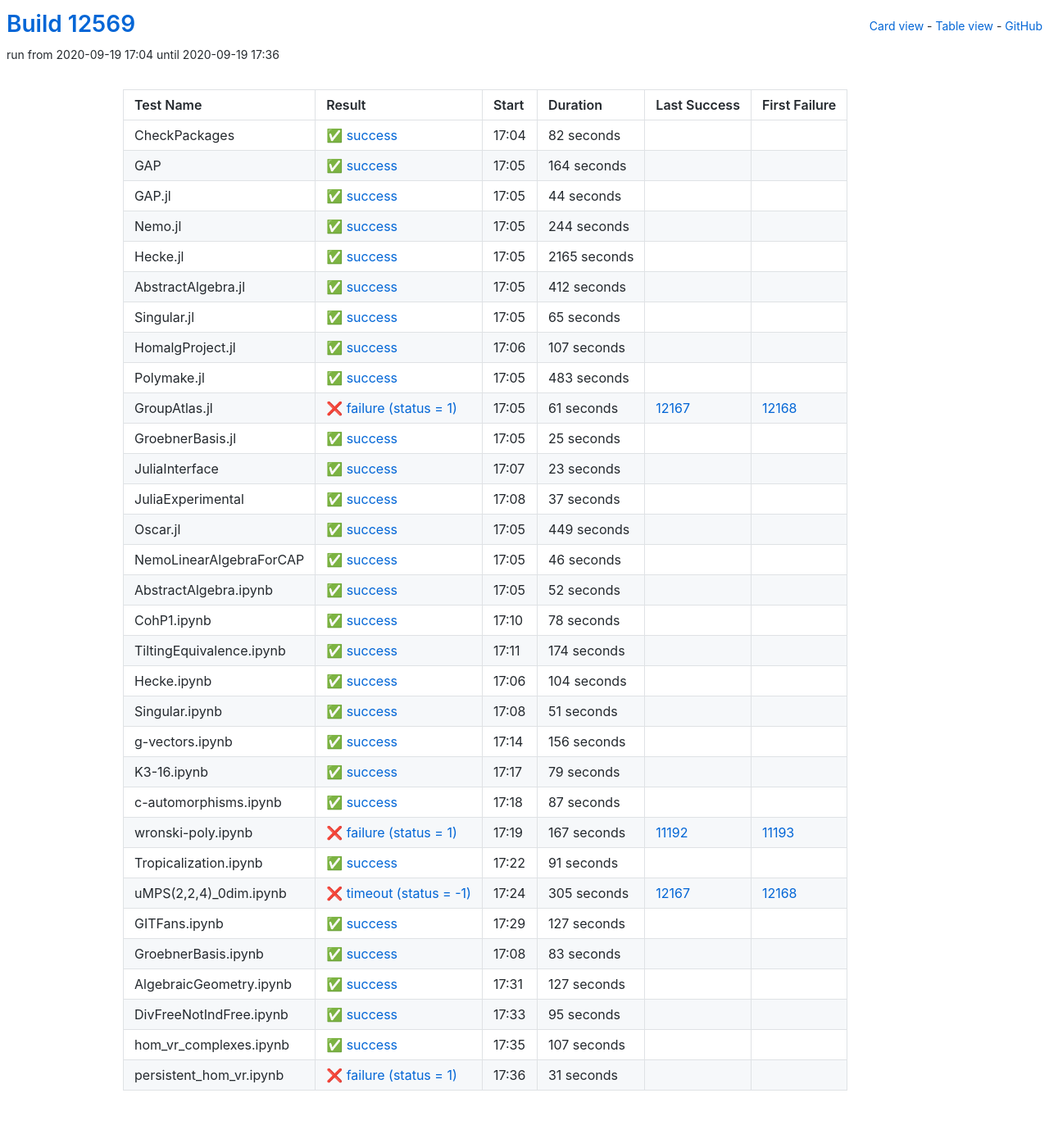
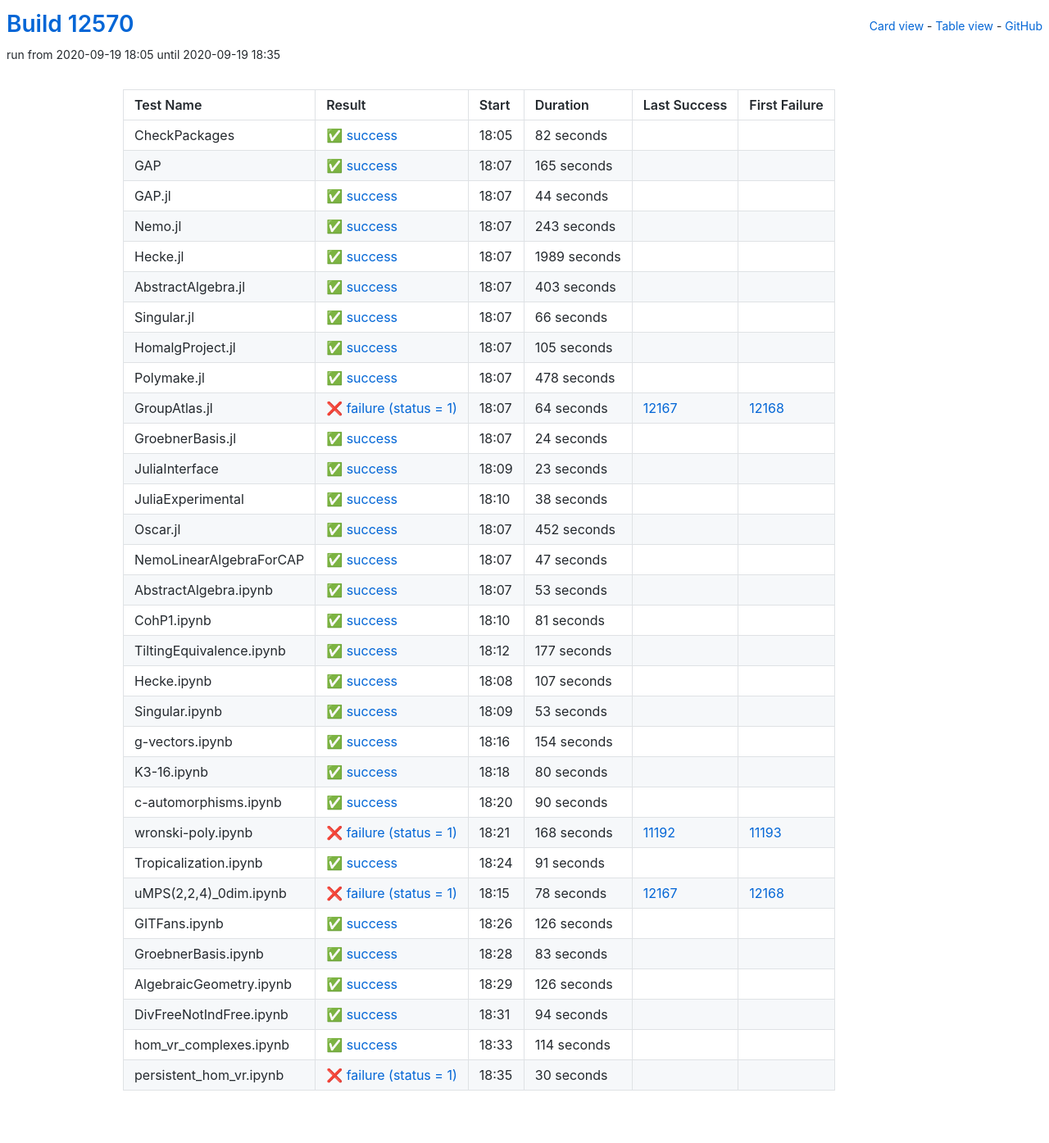
Before and after one commit to oscar-system/oscar-ci-status, a Jekyll site: the page built from table.html, in a window 1280 px wide. Shown: the whole page at 82% size. Built offline with Jekyll 4.4.1, drawn with Linux system fonts in a browser that asks for light colours.

Commit message:
Build #12570

```diff
--- a/_data/ci.yml
+++ b/_data/ci.yml
@@ -1,6 +1,6 @@
 ---
-build: 12569
-build_url: https://oscarci.mathematik.uni-kl.de/job/oscar/12569/
+build: 12570
+build_url: https://oscarci.mathematik.uni-kl.de/job/oscar/12570/
 job: oscar
 organization: oscar-system
 repo: oscar-ci-status
@@ -8,8 +8,8 @@ repourl: https://github.com/oscar-system/oscar-ci-status
 tests:
 - name: CheckPackages
   id: checkpackages
-  log: https://oscarci.mathematik.uni-kl.de/job/oscar/12569/artifact/logs/build-12569/CheckPackages.log
-  start: 2020-09-19 17:04
+  log: https://oscarci.mathematik.uni-kl.de/job/oscar/12570/artifact/logs/build-12570/CheckPackages.log
+  start: 2020-09-19 18:05
   success: true
   exitcode: 0
   status: success
@@ -20,20 +20,20 @@ tests:
   first_failure_url:
 - name: GAP
   id: gap
-  log: https://oscarci.mathematik.uni-kl.de/job/oscar/12569/artifact/logs/build-12569/GAP.log
-  start: 2020-09-19 17:05
+  log: https://oscarci.mathematik.uni-kl.de/job/oscar/12570/artifact/logs/build-12570/GAP.log
+  start: 2020-09-19 18:07
   success: true
   exitcode: 0
   status: success
-  duration: 164
+  duration: 165
   last_success: false
   last_success_url:
   first_failure: false
   first_failure_url:
 - name: GAP.jl
   id: gap-jl
-  log: https://oscarci.mathematik.uni-kl.de/job/oscar/12569/artifact/logs/build-12569/GAP.jl.log
-  start: 2020-09-19 17:05
+  log: https://oscarci.mathematik.uni-kl.de/job/oscar/12570/artifact/logs/build-12570/GAP.jl.log
+  start: 2020-09-19 18:07
   success: true
   exitcode: 0
   status: success
@@ -44,104 +44,104 @@ tests:
   first_failure_url:
 - name: Nemo.jl
   id: nemo-jl
-  log: https://oscarci.mathematik.uni-kl.de/job/oscar/12569/artifact/logs/build-12569/Nemo.jl.log
-  start: 2020-09-19 17:05
+  log: https://oscarci.mathematik.uni-kl.de/job/oscar/12570/artifact/logs/build-12570/Nemo.jl.log
+  start: 2020-09-19 18:07
   success: true
   exitcode: 0
   status: success
-  duration: 244
+  duration: 243
   last_success: false
   last_success_url:
   first_failure: false
   first_failure_url:
 - name: Hecke.jl
   id: hecke-jl
-  log: https://oscarci.mathematik.uni-kl.de/job/oscar/12569/artifact/logs/build-12569/Hecke.jl.log
-  start: 2020-09-19 17:05
+  log: https://oscarci.mathematik.uni-kl.de/job/oscar/12570/artifact/logs/build-12570/Hecke.jl.log
+  start: 2020-09-19 18:07
   success: true
   exitcode: 0
   status: success
-  duration: 2165
+  duration: 1989
   last_success: false
   last_success_url:
   first_failure: false
   first_failure_url:
 - name: AbstractAlgebra.jl
   id: abstractalgebra-jl
-  log: https://oscarci.mathematik.uni-kl.de/job/oscar/12569/artifact/logs/build-12569/AbstractAlgebra.jl.log
-  start: 2020-09-19 17:05
+  log: https://oscarci.mathematik.uni-kl.de/job/oscar/12570/artifact/logs/build-12570/AbstractAlgebra.jl.log
+  start: 2020-09-19 18:07
   success: true
   exitcode: 0
   status: success
-  duration: 412
+  duration: 403
   last_success: false
   last_success_url:
   first_failure: false
   first_failure_url:
 - name: Singular.jl
   id: singular-jl
-  log: https://oscarci.mathematik.uni-kl.de/job/oscar/12569/artifact/logs/build-12569/Singular.jl.log
-  start: 2020-09-19 17:05
+  log: https://oscarci.mathematik.uni-kl.de/job/oscar/12570/artifact/logs/build-12570/Singular.jl.log
+  start: 2020-09-19 18:07
   success: true
   exitcode: 0
   status: success
-  duration: 65
+  duration: 66
   last_success: false
   last_success_url:
   first_failure: false
   first_failure_url:
 - name: HomalgProject.jl
   id: homalgproject-jl
-  log: https://oscarci.mathematik.uni-kl.de/job/oscar/12569/artifact/logs/build-12569/HomalgProject.jl.log
-  start: 2020-09-19 17:06
+  log: https://oscarci.mathematik.uni-kl.de/job/oscar/12570/artifact/logs/build-12570/HomalgProject.jl.log
+  start: 2020-09-19 18:07
   success: true
   exitcode: 0
   status: success
-  duration: 107
+  duration: 105
   last_success: false
   last_success_url:
   first_failure: false
   first_failure_url:
 - name: Polymake.jl
   id: polymake-jl
-  log: https://oscarci.mathematik.uni-kl.de/job/oscar/12569/artifact/logs/build-12569/Polymake.jl.log
-  start: 2020-09-19 17:05
+  log: https://oscarci.mathematik.uni-kl.de/job/oscar/12570/artifact/logs/build-12570/Polymake.jl.log
+  start: 2020-09-19 18:07
   success: true
   exitcode: 0
   status: success
-  duration: 483
+  duration: 478
   last_success: false
   last_success_url:
   first_failure: false
   first_failure_url:
 - name: GroupAtlas.jl
   id: groupatlas-jl
-  log: https://oscarci.mathematik.uni-kl.de/job/oscar/12569/artifact/logs/build-12569/GroupAtlas.jl.log
-  start: 2020-09-19 17:05
+  log: https://oscarci.mathematik.uni-kl.de/job/oscar/12570/artifact/logs/build-12570/GroupAtlas.jl.log
+  start: 2020-09-19 18:07
   success: false
   exitcode: 1
   status: failure
-  duration: 61
+  duration: 64
   last_success: 12167
   last_success_url: https://oscarci.mathematik.uni-kl.de/job/oscar/12167/
   first_failure: 12168
   first_failure_url: https://oscarci.mathematik.uni-kl.de/job/oscar/12168/
 - name: GroebnerBasis.jl
   id: groebnerbasis-jl
-  log: https://oscarci.mathematik.uni-kl.de/job/oscar/12569/artifact/logs/build-12569/GroebnerBasis.jl.log
-  start: 2020-09-19 17:05
+  log: https://oscarci.mathematik.uni-kl.de/job/oscar/12570/artifact/logs/build-12570/GroebnerBasis.jl.log
+  start: 2020-09-19 18:07
   success: true
   exitcode: 0
   status: success
-  duration: 25
+  duration: 24
   last_success: false
   last_success_url:
   first_failure: false
   first_failure_url:
 - name: JuliaInterface
   id: juliainterface
-  log: https://oscarci.mathematik.uni-kl.de/job/oscar/12569/artifact/logs/build-12569/JuliaInterface.log
-  start: 2020-09-19 17:07
+  log: https://oscarci.mathematik.uni-kl.de/job/oscar/12570/artifact/logs/build-12570/JuliaInterface.log
+  start: 2020-09-19 18:09
   success: true
   exitcode: 0
   status: success
@@ -152,152 +152,152 @@ tests:
   first_failure_url:
 - name: JuliaExperimental
   id: juliaexperimental
-  log: https://oscarci.mathematik.uni-kl.de/job/oscar/12569/artifact/logs/build-12569/JuliaExperimental.log
-  start: 2020-09-19 17:08
+  log: https://oscarci.mathematik.uni-kl.de/job/oscar/12570/artifact/logs/build-12570/JuliaExperimental.log
+  start: 2020-09-19 18:10
   success: true
   exitcode: 0
   status: success
-  duration: 37
+  duration: 38
   last_success: false
   last_success_url:
   first_failure: false
   first_failure_url:
 - name: Oscar.jl
   id: oscar-jl
-  log: https://oscarci.mathematik.uni-kl.de/job/oscar/12569/artifact/logs/build-12569/Oscar.jl.log
-  start: 2020-09-19 17:05
+  log: https://oscarci.mathematik.uni-kl.de/job/oscar/12570/artifact/logs/build-12570/Oscar.jl.log
+  start: 2020-09-19 18:07
   success: true
   exitcode: 0
   status: success
-  duration: 449
+  duration: 452
   last_success: false
   last_success_url:
   first_failure: false
   first_failure_url:
 - name: NemoLinearAlgebraForCAP
   id: nemolinearalgebraforcap
-  log: https://oscarci.mathematik.uni-kl.de/job/oscar/12569/artifact/logs/build-12569/NemoLinearAlgebraForCAP.log
-  start: 2020-09-19 17:05
+  log: https://oscarci.mathematik.uni-kl.de/job/oscar/12570/artifact/logs/build-12570/NemoLinearAlgebraForCAP.log
+  start: 2020-09-19 18:07
   success: true
   exitcode: 0
   status: success
-  duration: 46
+  duration: 47
   last_success: false
   last_success_url:
   first_failure: false
   first_failure_url:
 - name: AbstractAlgebra.ipynb
   id: abstractalgebra-ipynb
-  log: https://oscarci.mathematik.uni-kl.de/job/oscar/12569/artifact/logs/build-12569/AbstractAlgebra.ipynb.log
-  start: 2020-09-19 17:05
+  log: https://oscarci.mathematik.uni-kl.de/job/oscar/12570/artifact/logs/build-12570/AbstractAlgebra.ipynb.log
+  start: 2020-09-19 18:07
   success: true
   exitcode: 0
   status: success
-  duration: 52
+  duration: 53
   last_success: false
   last_success_url:
   first_failure: false
   first_failure_url:
 - name: CohP1.ipynb
   id: cohp1-ipynb
-  log: https://oscarci.mathematik.uni-kl.de/job/oscar/12569/artifact/logs/build-12569/CohP1.ipynb.log
-  start: 2020-09-19 17:10
+  log: https://oscarci.mathematik.uni-kl.de/job/oscar/12570/artifact/logs/build-12570/CohP1.ipynb.log
+  start: 2020-09-19 18:10
   success: true
   exitcode: 0
   status: success
-  duration: 78
+  duration: 81
   last_success: false
   last_success_url:
   first_failure: false
   first_failure_url:
 - name: TiltingEquivalence.ipynb
   id: tiltingequivalence-ipynb
-  log: https://oscarci.mathematik.uni-kl.de/job/oscar/12569/artifact/logs/build-12569/TiltingEquivalence.ipynb.log
-  start: 2020-09-19 17:11
+  log: https://oscarci.mathematik.uni-kl.de/job/oscar/12570/artifact/logs/build-12570/TiltingEquivalence.ipynb.log
+  start: 2020-09-19 18:12
   success: true
   exitcode: 0
   status: success
-  duration: 174
+  duration: 177
   last_success: false
   last_success_url:
   first_failure: false
   first_failure_url:
 - name: Hecke.ipynb
   id: hecke-ipynb
-  log: https://oscarci.mathematik.uni-kl.de/job/oscar/12569/artifact/logs/build-12569/Hecke.ipynb.log
-  start: 2020-09-19 17:06
+  log: https://oscarci.mathematik.uni-kl.de/job/oscar/12570/artifact/logs/build-12570/Hecke.ipynb.log
+  start: 2020-09-19 18:08
   success: true
   exitcode: 0
   status: success
-  duration: 104
+  duration: 107
   last_success: false
   last_success_url:
   first_failure: false
   first_failure_url:
 - name: Singular.ipynb
   id: singular-ipynb
-  log: https://oscarci.mathematik.uni-kl.de/job/oscar/12569/artifact/logs/build-12569/Singular.ipynb.log
-  start: 2020-09-19 17:08
+  log: https://oscarci.mathematik.uni-kl.de/job/oscar/12570/artifact/logs/build-12570/Singular.ipynb.log
+  start: 2020-09-19 18:09
   success: true
   exitcode: 0
   status: success
-  duration: 51
+  duration: 53
   last_success: false
   last_success_url:
   first_failure: false
   first_failure_url:
 - name: g-vectors.ipynb
   id: g-vectors-ipynb
-  log: https://oscarci.mathematik.uni-kl.de/job/oscar/12569/artifact/logs/build-12569/g-vectors.ipynb.log
-  start: 2020-09-19 17:14
+  log: https://oscarci.mathematik.uni-kl.de/job/oscar/12570/artifact/logs/build-12570/g-vectors.ipynb.log
+  start: 2020-09-19 18:16
   success: true
   exitcode: 0
   status: success
-  duration: 156
+  duration: 154
   last_success: false
   last_success_url:
   first_failure: false
   first_failure_url:
 - name: K3-16.ipynb
   id: k3-16-ipynb
-  log: https://oscarci.mathematik.uni-kl.de/job/oscar/12569/artifact/logs/build-12569/K3-16.ipynb.log
-  start: 2020-09-19 17:17
+  log: https://oscarci.mathematik.uni-kl.de/job/oscar/12570/artifact/logs/build-12570/K3-16.ipynb.log
+  start: 2020-09-19 18:18
   success: true
   exitcode: 0
   status: success
-  duration: 79
+  duration: 80
   last_success: false
   last_success_url:
   first_failure: false
   first_failure_url:
 - name: c-automorphisms.ipynb
   id: c-automorphisms-ipynb
-  log: https://oscarci.mathematik.uni-kl.de/job/oscar/12569/artifact/logs/build-12569/c-automorphisms.ipynb.log
-  start: 2020-09-19 17:18
+  log: https://oscarci.mathematik.uni-kl.de/job/oscar/12570/artifact/logs/build-12570/c-automorphisms.ipynb.log
+  start: 2020-09-19 18:20
   success: true
   exitcode: 0
   status: success
-  duration: 87
+  duration: 90
   last_success: false
   last_success_url:
   first_failure: false
   first_failure_url:
 - name: wronski-poly.ipynb
   id: wronski-poly-ipynb
-  log: https://oscarci.mathematik.uni-kl.de/job/oscar/12569/artifact/logs/build-12569/wronski-poly.ipynb.log
-  start: 2020-09-19 17:19
+  log: https://oscarci.mathematik.uni-kl.de/job/oscar/12570/artifact/logs/build-12570/wronski-poly.ipynb.log
+  start: 2020-09-19 18:21
   success: false
   exitcode: 1
   status: failure
-  duration: 167
+  duration: 168
   last_success: 11192
   last_success_url: https://oscarci.mathematik.uni-kl.de/job/oscar/11192/
   first_failure: 11193
   first_failure_url: https://oscarci.mathematik.uni-kl.de/job/oscar/11193/
 - name: Tropicalization.ipynb
   id: tropicalization-ipynb
-  log: https://oscarci.mathematik.uni-kl.de/job/oscar/12569/artifact/logs/build-12569/Tropicalization.ipynb.log
-  start: 2020-09-19 17:22
+  log: https://oscarci.mathematik.uni-kl.de/job/oscar/12570/artifact/logs/build-12570/Tropicalization.ipynb.log
+  start: 2020-09-19 18:24
   success: true
   exitcode: 0
   status: success
@@ -308,32 +308,32 @@ tests:
   first_failure_url:
 - name: uMPS(2,2,4)_0dim.ipynb
   id: umps-2-2-4-0dim-ipynb
-  log: https://oscarci.mathematik.uni-kl.de/job/oscar/12569/artifact/logs/build-12569/uMPS-2-2-4-_0dim.ipynb.log
-  start: 2020-09-19 17:24
+  log: https://oscarci.mathematik.uni-kl.de/job/oscar/12570/artifact/logs/build-12570/uMPS-2-2-4-_0dim.ipynb.log
+  start: 2020-09-19 18:15
   success: false
-  exitcode: -1
-  status: timeout
-  duration: 305
+  exitcode: 1
+  status: failure
+  duration: 78
   last_success: 12167
   last_success_url: https://oscarci.mathematik.uni-kl.de/job/oscar/12167/
   first_failure: 12168
   first_failure_url: https://oscarci.mathematik.uni-kl.de/job/oscar/12168/
 - name: GITFans.ipynb
   id: gitfans-ipynb
-  log: https://oscarci.mathematik.uni-kl.de/job/oscar/12569/artifact/logs/build-12569/GITFans.ipynb.log
-  start: 2020-09-19 17:29
+  log: https://oscarci.mathematik.uni-kl.de/job/oscar/12570/artifact/logs/build-12570/GITFans.ipynb.log
+  start: 2020-09-19 18:26
   success: true
   exitcode: 0
   status: success
-  duration: 127
+  duration: 126
   last_success: false
   last_success_url:
   first_failure: false
   first_failure_url:
 - name: GroebnerBasis.ipynb
   id: groebnerbasis-ipynb
-  log: https://oscarci.mathematik.uni-kl.de/job/oscar/12569/artifact/logs/build-12569/GroebnerBasis.ipynb.log
-  start: 2020-09-19 17:08
+  log: https://oscarci.mathematik.uni-kl.de/job/oscar/12570/artifact/logs/build-12570/GroebnerBasis.ipynb.log
+  start: 2020-09-19 18:28
   success: true
   exitcode: 0
   status: success
@@ -344,48 +344,48 @@ tests:
   first_failure_url:
 - name: AlgebraicGeometry.ipynb
   id: algebraicgeometry-ipynb
-  log: https://oscarci.mathematik.uni-kl.de/job/oscar/12569/artifact/logs/build-12569/AlgebraicGeometry.ipynb.log
-  start: 2020-09-19 17:31
+  log: https://oscarci.mathematik.uni-kl.de/job/oscar/12570/artifact/logs/build-12570/AlgebraicGeometry.ipynb.log
+  start: 2020-09-19 18:29
   success: true
   exitcode: 0
   status: success
-  duration: 127
+  duration: 126
   last_success: false
   last_success_url:
   first_failure: false
   first_failure_url:
 - name: DivFreeNotIndFree.ipynb
   id: divfreenotindfree-ipynb
-  log: https://oscarci.mathematik.uni-kl.de/job/oscar/12569/artifact/logs/build-12569/DivFreeNotIndFree.ipynb.log
-  start: 2020-09-19 17:33
+  log: https://oscarci.mathematik.uni-kl.de/job/oscar/12570/artifact/logs/build-12570/DivFreeNotIndFree.ipynb.log
+  start: 2020-09-19 18:31
   success: true
   exitcode: 0
   status: success
-  duration: 95
+  duration: 94
   last_success: false
   last_success_url:
   first_failure: false
   first_failure_url:
 - name: hom_vr_complexes.ipynb
   id: hom-vr-complexes-ipynb
-  log: https://oscarci.mathematik.uni-kl.de/job/oscar/12569/artifact/logs/build-12569/hom_vr_complexes.ipynb.log
-  start: 2020-09-19 17:35
+  log: https://oscarci.mathematik.uni-kl.de/job/oscar/12570/artifact/logs/build-12570/hom_vr_complexes.ipynb.log
+  start: 2020-09-19 18:33
   success: true
   exitcode: 0
   status: success
-  duration: 107
+  duration: 114
   last_success: false
   last_success_url:
   first_failure: false
   first_failure_url:
 - name: persistent_hom_vr.ipynb
   id: persistent-hom-vr-ipynb
-  log: https://oscarci.mathematik.uni-kl.de/job/oscar/12569/artifact/logs/build-12569/persistent_hom_vr.ipynb.log
-  start: 2020-09-19 17:36
+  log: https://oscarci.mathematik.uni-kl.de/job/oscar/12570/artifact/logs/build-12570/persistent_hom_vr.ipynb.log
+  start: 2020-09-19 18:35
   success: false
   exitcode: 1
   status: failure
-  duration: 31
+  duration: 30
   last_success: false
   last_success_url:
   first_failure: false
```
Also changed, not shown: README.md.
